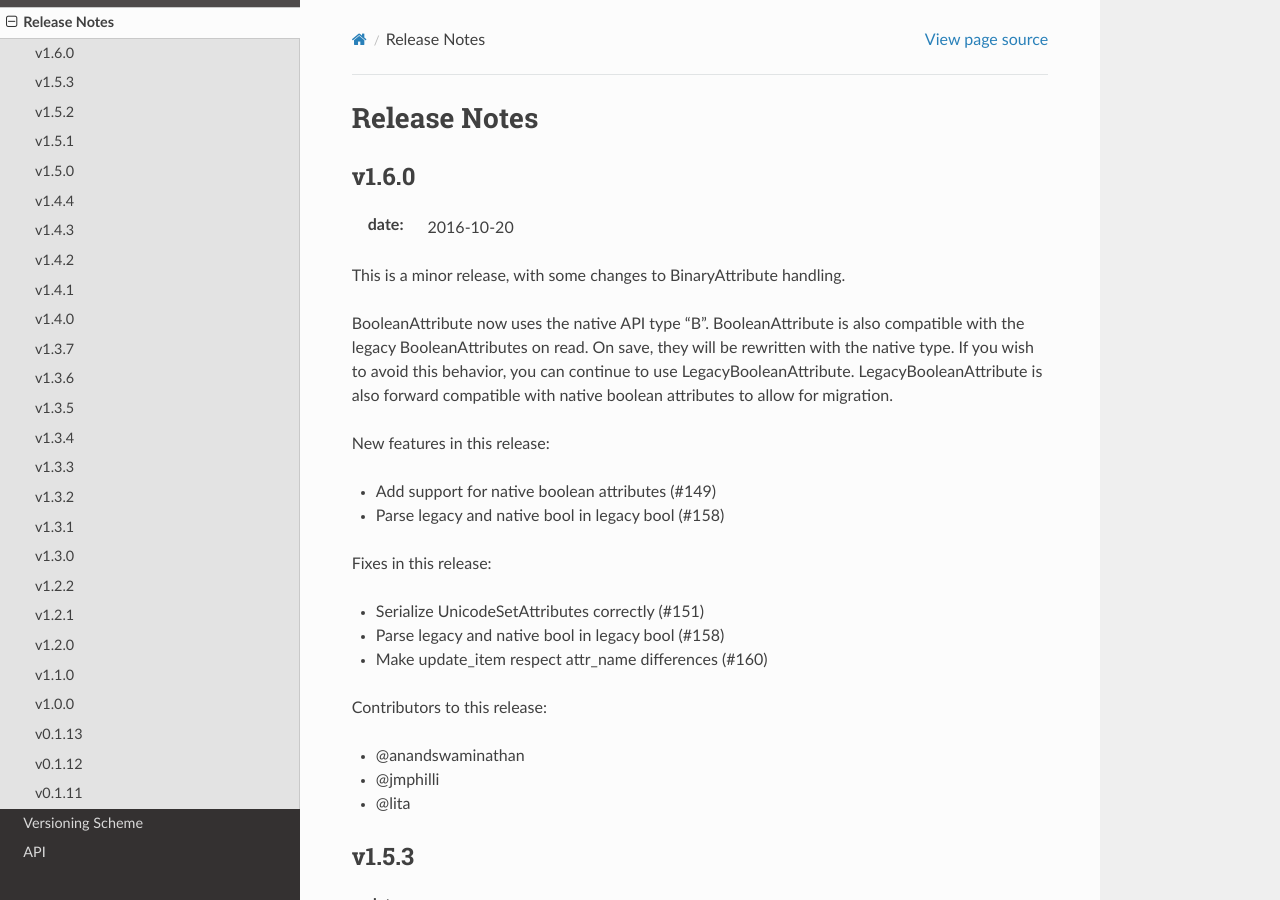
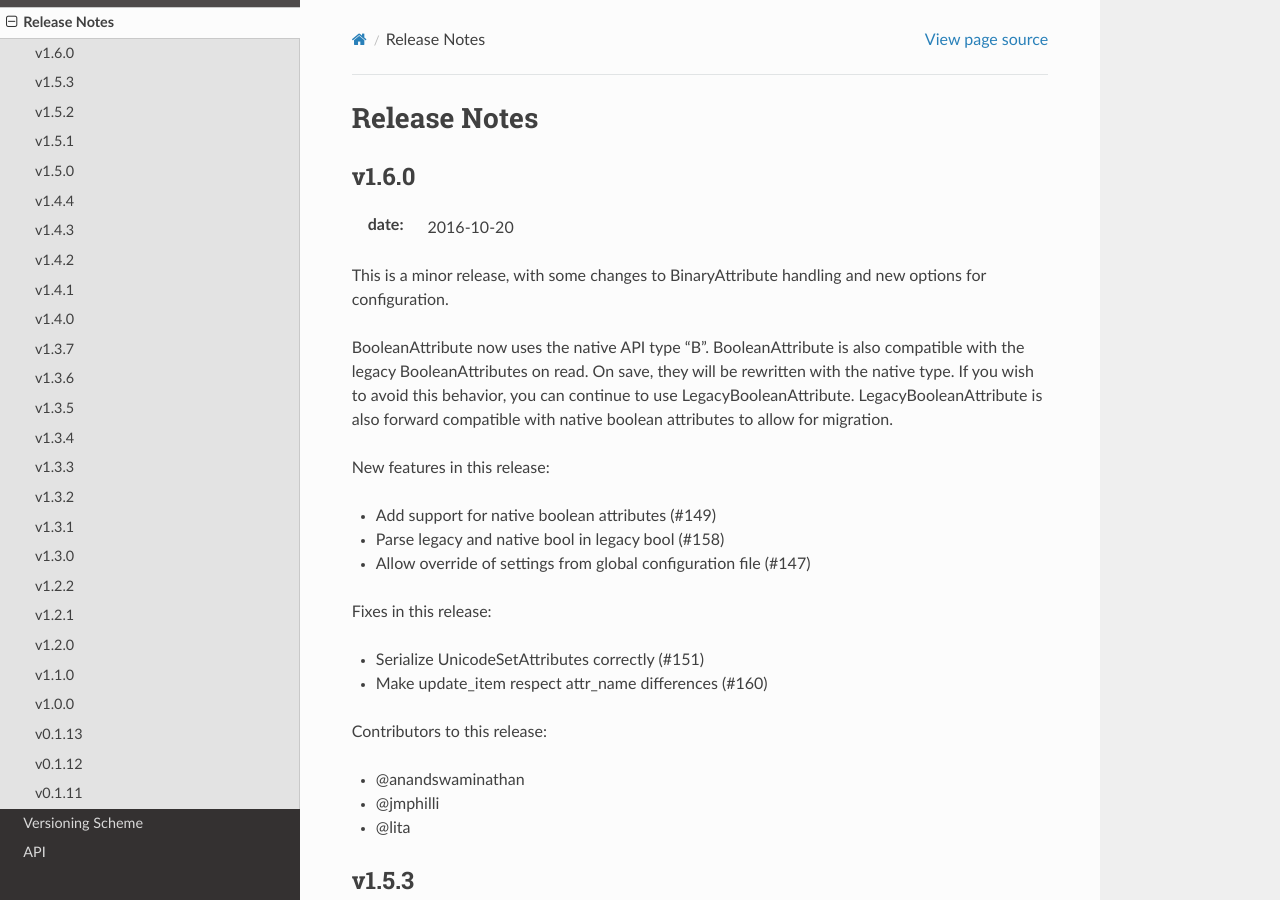
Before and after one commit to pynamodb/PynamoDB, a Sphinx documentation site: the page built from docs/release_notes.rst, in a window 1280 px wide and 900 px high. Built offline with Sphinx 7.4.7 and the Read the Docs theme 2.0.0, drawn with Linux system fonts in a browser that asks for light colours; pages that are not in the unit, such as notebooks, are missing from menus.

Commit message:
add anand's PR

```diff
--- a/docs/release_notes.rst
+++ b/docs/release_notes.rst
@@ -6,7 +6,7 @@ v1.6.0
 
 :date: 2016-10-20
 
-This is a minor release, with some changes to BinaryAttribute handling.
+This is a minor release, with some changes to BinaryAttribute handling and new options for configuration.
 
 BooleanAttribute now uses the native API type "B". BooleanAttribute is also compatible with the legacy BooleanAttributes
 on read. On save, they will be rewritten with the native type. If you wish to avoid this behavior, you can continue
@@ -17,11 +17,11 @@ New features in this release:
 
 * Add support for native boolean attributes (#149)
 * Parse legacy and native bool in legacy bool (#158)
+* Allow override of settings from global configuration file (#147)
 
 Fixes in this release:
 
 * Serialize UnicodeSetAttributes correctly (#151)
-* Parse legacy and native bool in legacy bool (#158)
 * Make update_item respect attr_name differences (#160)
 
 Contributors to this release:
```
